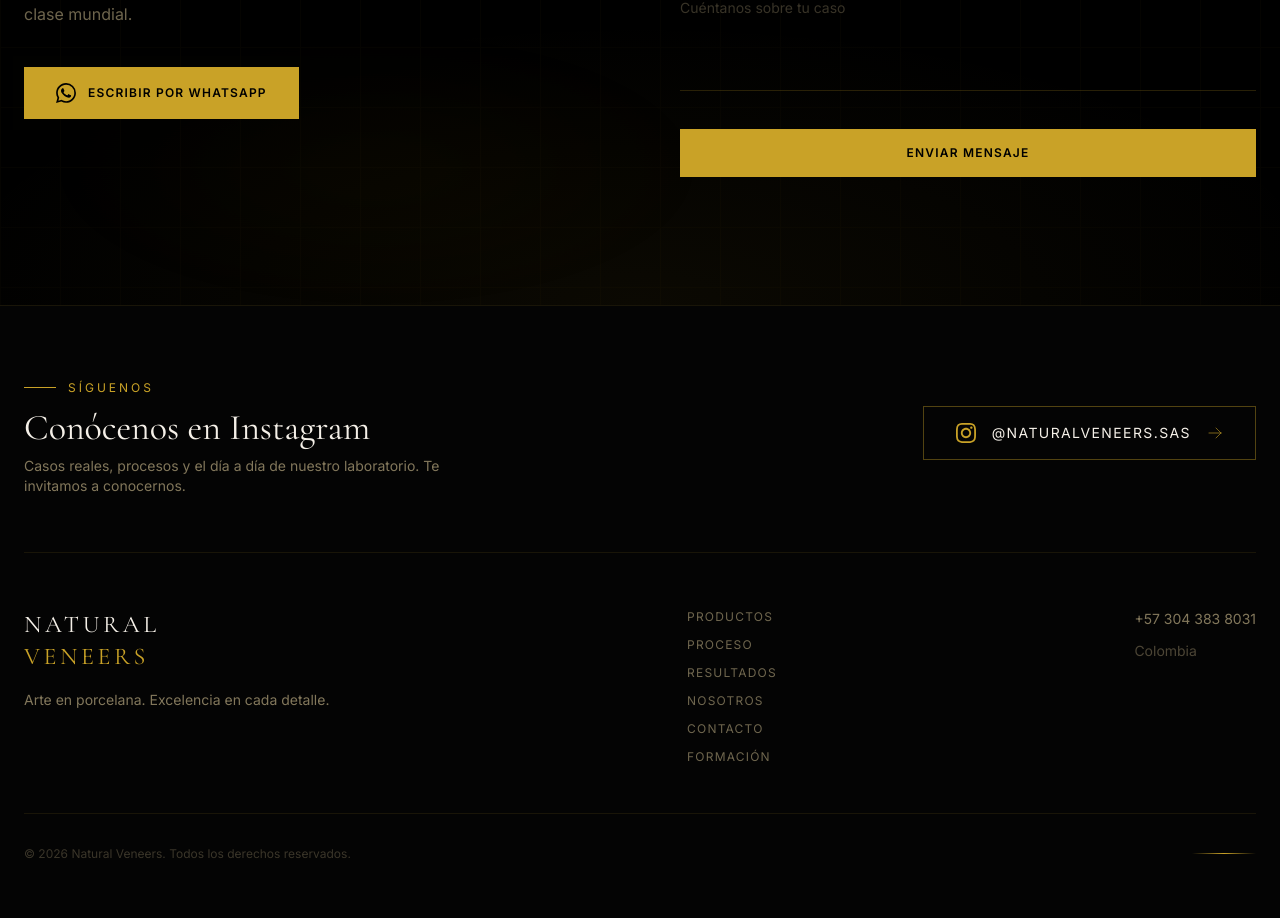
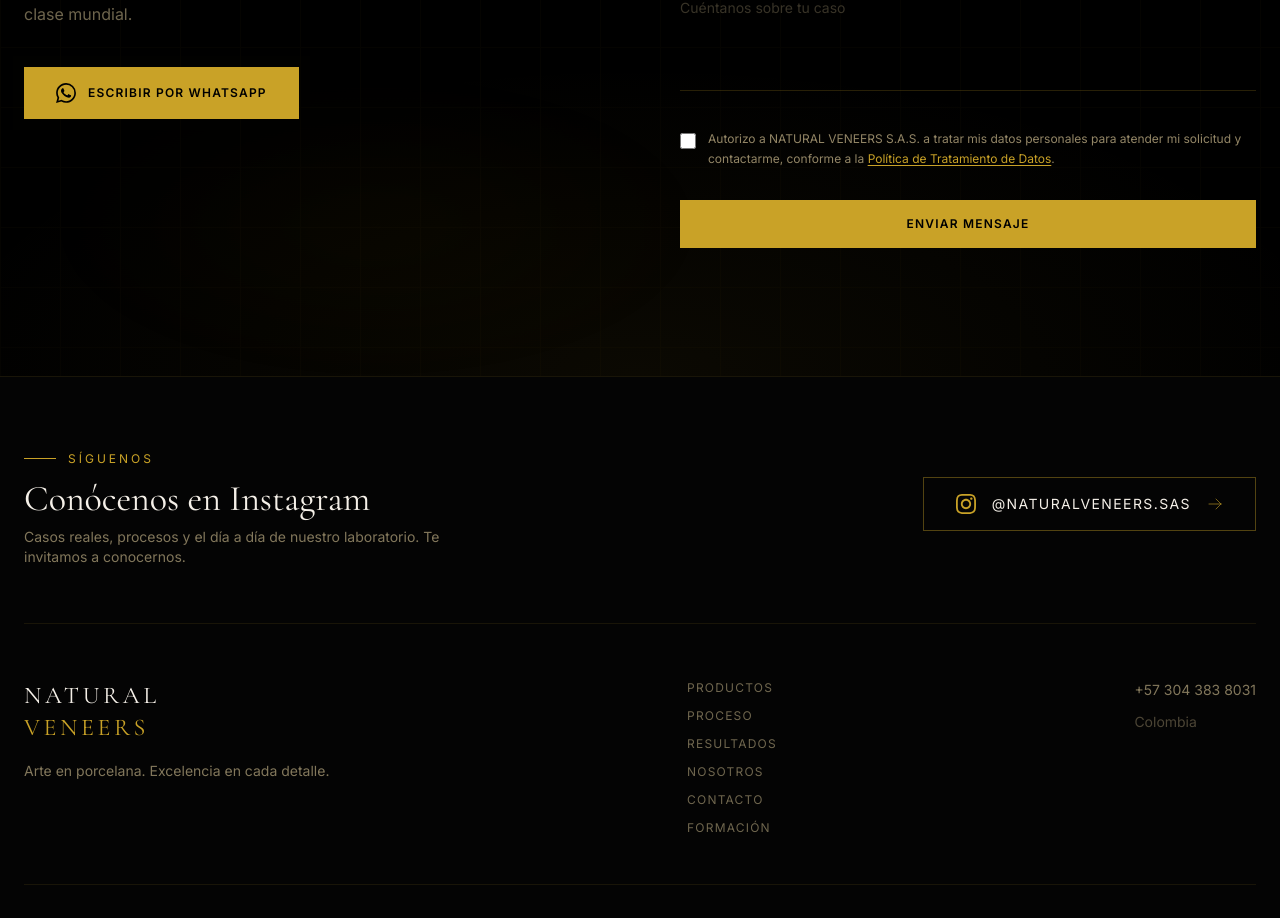
Before and after one commit to anuartalaigua0403-gif/LANDING-PAGE-NATURAL-VENEERS, a Next.js app: page / in a window 1280 px wide. Shown: the part 6758-7676 px from the top of the page. Built offline with nearby package versions, Linux system fonts and the light colour scheme.

Commit message:
legal: casilla de autorización en el formulario

```diff
--- a/src/components/sections/CTA.tsx
+++ b/src/components/sections/CTA.tsx
@@ -5,7 +5,9 @@ import { motion, useInView } from 'framer-motion'
 import { useT, useLanguage } from '@/hooks/useLanguage'
 import { ui } from '@/lib/translations'
 import { formatWhatsAppUrl } from '@/lib/utils'
+import Link from 'next/link'
 import type { ContactFormData, ContactApiResponse } from '@/types'
+import { LEGAL_LINKS } from '@/lib/legal'
 
 export default function CTA() {
   const T = useT()
@@ -24,7 +26,7 @@ export default function CTA() {
   }
 
   const [form, setForm] = useState<Omit<ContactFormData, 'lang'>>({
-    name: '', email: '', phone: '', message: '',
+    name: '', email: '', phone: '', message: '', consent: false,
   })
   const [status, setStatus] = useState<'idle' | 'sending' | 'success' | 'error'>('idle')
 
@@ -117,6 +119,22 @@ export default function CTA() {
                 <input type="email" required placeholder={formT.email} value={form.email} onChange={(e) => setForm({ ...form, email: e.target.value })} className={inputClass} />
                 <input type="tel" placeholder={formT.phone} value={form.phone} onChange={(e) => setForm({ ...form, phone: e.target.value })} className={inputClass} />
                 <textarea required rows={4} placeholder={formT.message} value={form.message} onChange={(e) => setForm({ ...form, message: e.target.value })} className={`${inputClass} resize-none`} />
+                <label className="flex items-start gap-3 cursor-pointer">
+                  <input
+                    type="checkbox"
+                    required
+                    checked={form.consent}
+                    onChange={(e) => setForm({ ...form, consent: e.target.checked })}
+                    className="mt-1 h-4 w-4 shrink-0 accent-[#C9A227]"
+                  />
+                  <span className="font-body text-xs text-mist/80 leading-relaxed">
+                    {T(ui.cta.form.consent)}{' '}
+                    <Link href={LEGAL_LINKS.privacy} target="_blank" className="text-gold underline underline-offset-2">
+                      {T(ui.cta.form.consentLink)}
+                    </Link>
+                    .
+                  </span>
+                </label>
                 {status === 'error' && <p className="font-body text-xs text-red-400">{formT.error}</p>}
                 <button type="submit" disabled={status === 'sending'} className="w-full py-4 bg-gold text-void font-body text-xs tracking-widest uppercase font-semibold hover:bg-gold-bright disabled:opacity-60 transition-colors duration-300">
                   {status === 'sending' ? formT.sending : formT.submit}
```
